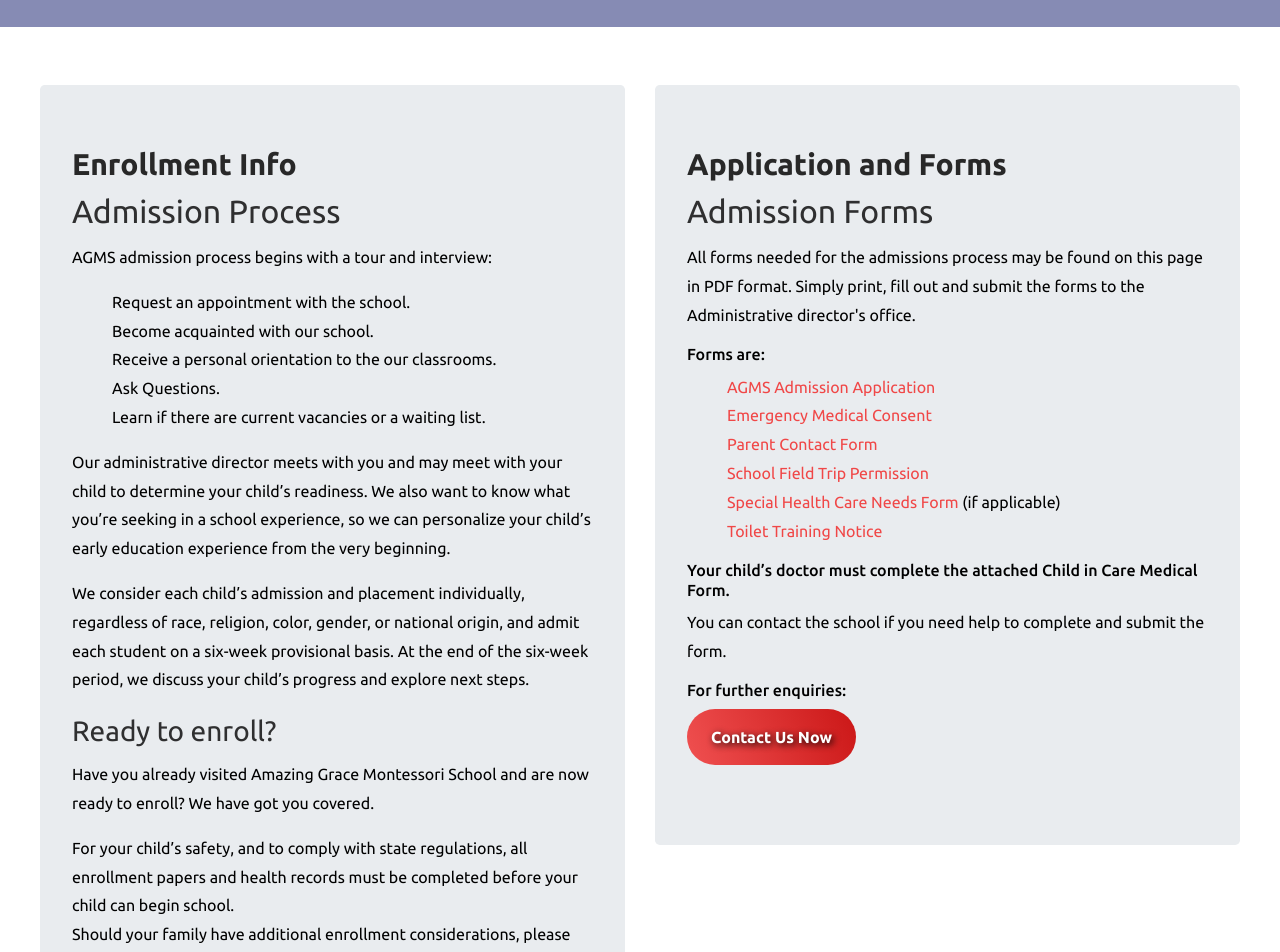
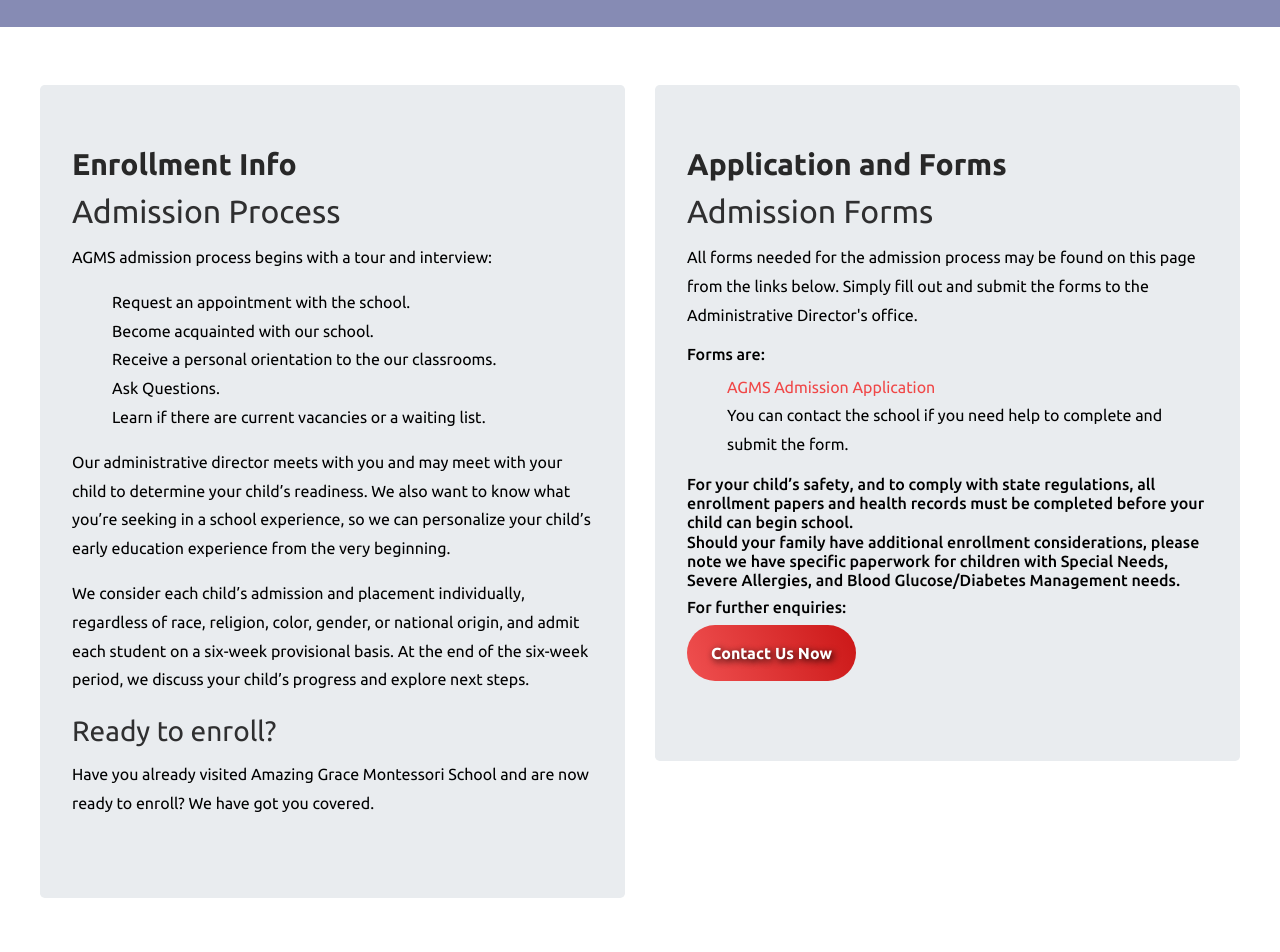
Before and after one commit to iSOLveIT/AGMS_website, a Flask app: page /admission in a window 1280 px wide. Shown: the part 375-1327 px from the top of the page. Run offline with Flask 2, Linux system fonts and the light colour scheme; some libraries are stand-ins or nearby versions; grey boxes are pictures that could not be loaded.

Commit message:
Update about.html and admission.html

```diff
--- a/content/templates/admission.html
+++ b/content/templates/admission.html
@@ -59,10 +59,7 @@
           <p>
             Have you already visited Amazing Grace Montessori School and are now ready to enroll? We have got you covered.
           </p>
-          <p>
-              For your child’s safety, and to comply with state regulations, all enrollment papers and health records must be completed before your child can begin school.
-             <br> Should your family have additional enrollment considerations, please note we have specific paperwork for children with Special Needs, Severe Allergies, and Blood Glucose/Diabetes Management needs.
-          </p>
+
           </div>
 
     </div>
@@ -72,16 +69,18 @@
             <h1 class="section_title">Application and Forms</h1>
               <h2>Admission Forms</h2>
             <p>
-                All forms needed for the admissions process may be found on this page in PDF format. Simply print, fill out and submit the forms to the Administrative director's office.
+                All forms needed for the admission process may be found on this page from the links below. Simply fill out and submit the forms to the Administrative Director's office.
             </p>
             <div>
                 <h6>Forms are:</h6>
                 <ul style="list-style:none;">
                     <li>
                         <span class="icon icon-format_list_bulleted" style="background-color: #f1f1f1; color:rgb(240, 71, 71);"></span>
-                        <a href="#" style="font-size:12pt; color:#f04747; text-decoration:none;">AGMS Admission Application</a>
+                        <a href="https://forms.gle/qfUREHNR1qwiTYQdA" target="_blank" style="font-size:12pt; color:#f04747; text-decoration:none;">AGMS Admission Application</a>
+                        <br>
+                        <p>You can contact the school if you need help to complete and submit the form.</p>
                     </li>
-                    <li>
+                    <!--<li>
                         <span class="icon icon-format_list_bulleted" style="background-color: #f1f1f1; color:rgb(240, 71, 71);"></span>
                         <a href="#" style="font-size:12pt; color:#f04747; text-decoration:none;">Emergency Medical Consent</a>
                     </li>
@@ -92,20 +91,14 @@
                     <li>
                         <span class="icon icon-format_list_bulleted" style="background-color: #f1f1f1; color:rgb(240, 71, 71);"></span>
                         <a href="#" style="font-size:12pt; color:#f04747; text-decoration:none;">School Field Trip Permission</a>
-                    </li>
-                    <li>
-                        <span class="icon icon-format_list_bulleted" style="background-color: #f1f1f1; color:rgb(240, 71, 71);"></span>
-                        <a href="#" style="font-size:12pt; color:#f04747; text-decoration:none;">Special Health Care Needs Form</a> (if applicable)
-                    </li>
-                    <li>
-                        <span class="icon icon-format_list_bulleted" style="background-color: #f1f1f1; color:rgb(240, 71, 71);"></span>
-                        <a href="#" style="font-size:12pt; color:#f04747; text-decoration:none;">Toilet Training Notice</a>
-                    </li>
+                    </li>-->
                 </ul>
                  </div>
             <div>
-                <h6>Your child’s doctor must complete the attached Child in Care Medical Form. </h6>
-                <p>You can contact the school if you need help to complete and submit the form.</p>
+                <h6>
+                  For your child’s safety, and to comply with state regulations, all enrollment papers and health records must be completed before your child can begin school.
+                 <br> Should your family have additional enrollment considerations, please note we have specific paperwork for children with Special Needs, Severe Allergies, and Blood Glucose/Diabetes Management needs.
+                </h6>
                 <h6>For further enquiries:</h6>
                 <p class="breadcrumbs"><span class="mr-2"><a href="/contact" title="Contact Us to Enroll Child" class="btn btn-secondary px-4 py-3" style="background: linear-gradient(247deg, rgba(203,23,23,1) 0%, rgba(240,71,71,0.9468164336815309) 100%); border:none; text-shadow: 2px 2px 7px #000000; "><b>Contact Us Now</b></a></span></p>
             </div>
```
Also changed, not shown: content/templates/about.html (+4 -4 lines).
